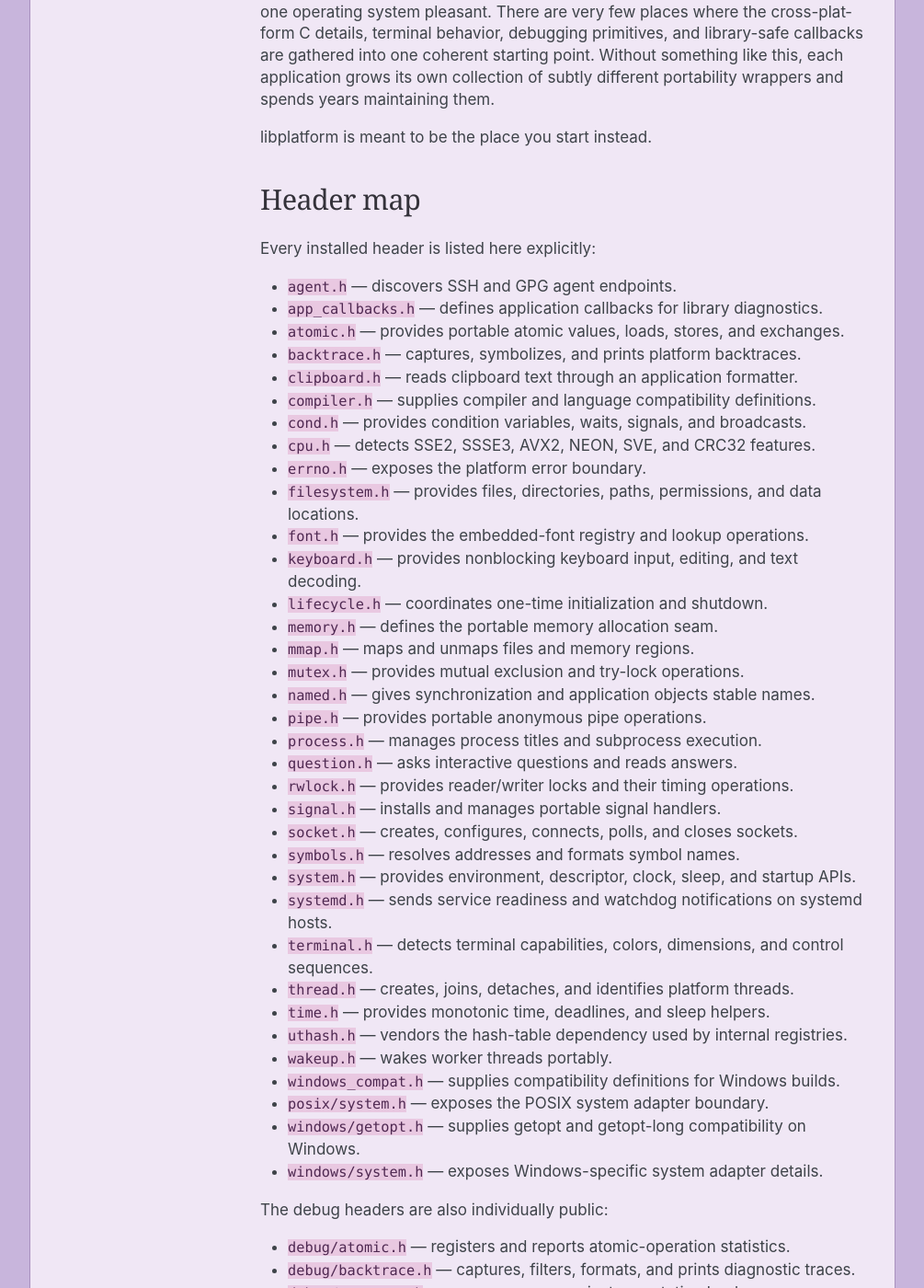
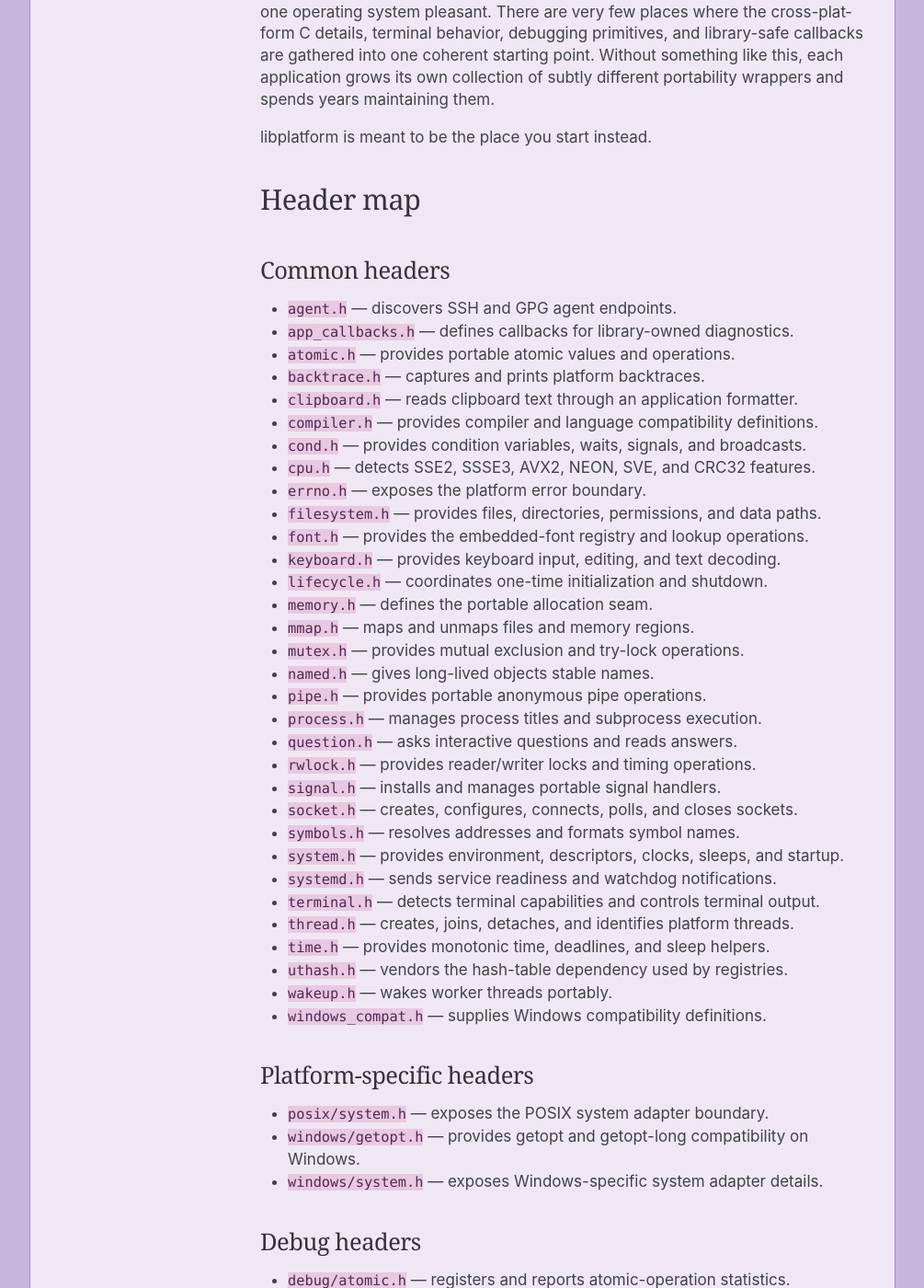
Before and after one commit to zfogg/libplatform, a Sphinx documentation site: the page built from docs/index.md, in a window 1280 px wide and 1400 px high, scrolled down 2139 px. Shown: the whole window at 92% size, without its empty margins (138-1143 px from the left). Built offline with Sphinx 7.4.7, drawn with Linux system fonts in a browser that asks for light colours; some of the changed text lies outside the part shown.

Commit message:
docs: centralize header inventory generation

```diff
--- a/docs/index.md
+++ b/docs/index.md
@@ -93,50 +93,53 @@ libplatform is meant to be the place you start instead.
 
 ## Header map
 
-Every installed header is listed here explicitly:
+### Common headers
 
 - `agent.h` — discovers SSH and GPG agent endpoints.
-- `app_callbacks.h` — defines application callbacks for library diagnostics.
-- `atomic.h` — provides portable atomic values, loads, stores, and exchanges.
-- `backtrace.h` — captures, symbolizes, and prints platform backtraces.
+- `app_callbacks.h` — defines callbacks for library-owned diagnostics.
+- `atomic.h` — provides portable atomic values and operations.
+- `backtrace.h` — captures and prints platform backtraces.
 - `clipboard.h` — reads clipboard text through an application formatter.
-- `compiler.h` — supplies compiler and language compatibility definitions.
+- `compiler.h` — provides compiler and language compatibility definitions.
 - `cond.h` — provides condition variables, waits, signals, and broadcasts.
 - `cpu.h` — detects SSE2, SSSE3, AVX2, NEON, SVE, and CRC32 features.
 - `errno.h` — exposes the platform error boundary.
-- `filesystem.h` — provides files, directories, paths, permissions, and data locations.
+- `filesystem.h` — provides files, directories, permissions, and data paths.
 - `font.h` — provides the embedded-font registry and lookup operations.
-- `keyboard.h` — provides nonblocking keyboard input, editing, and text decoding.
+- `keyboard.h` — provides keyboard input, editing, and text decoding.
 - `lifecycle.h` — coordinates one-time initialization and shutdown.
-- `memory.h` — defines the portable memory allocation seam.
+- `memory.h` — defines the portable allocation seam.
 - `mmap.h` — maps and unmaps files and memory regions.
 - `mutex.h` — provides mutual exclusion and try-lock operations.
-- `named.h` — gives synchronization and application objects stable names.
+- `named.h` — gives long-lived objects stable names.
 - `pipe.h` — provides portable anonymous pipe operations.
 - `process.h` — manages process titles and subprocess execution.
 - `question.h` — asks interactive questions and reads answers.
-- `rwlock.h` — provides reader/writer locks and their timing operations.
+- `rwlock.h` — provides reader/writer locks and timing operations.
 - `signal.h` — installs and manages portable signal handlers.
 - `socket.h` — creates, configures, connects, polls, and closes sockets.
 - `symbols.h` — resolves addresses and formats symbol names.
-- `system.h` — provides environment, descriptor, clock, sleep, and startup APIs.
-- `systemd.h` — sends service readiness and watchdog notifications on systemd hosts.
-- `terminal.h` — detects terminal capabilities, colors, dimensions, and control sequences.
+- `system.h` — provides environment, descriptors, clocks, sleeps, and startup.
+- `systemd.h` — sends service readiness and watchdog notifications.
+- `terminal.h` — detects terminal capabilities and controls terminal output.
 - `thread.h` — creates, joins, detaches, and identifies platform threads.
 - `time.h` — provides monotonic time, deadlines, and sleep helpers.
-- `uthash.h` — vendors the hash-table dependency used by internal registries.
+- `uthash.h` — vendors the hash-table dependency used by registries.
 - `wakeup.h` — wakes worker threads portably.
-- `windows_compat.h` — supplies compatibility definitions for Windows builds.
+- `windows_compat.h` — supplies Windows compatibility definitions.
+
+### Platform-specific headers
+
 - `posix/system.h` — exposes the POSIX system adapter boundary.
-- `windows/getopt.h` — supplies getopt and getopt-long compatibility on Windows.
+- `windows/getopt.h` — provides getopt and getopt-long compatibility on Windows.
 - `windows/system.h` — exposes Windows-specific system adapter details.
 
-The debug headers are also individually public:
+### Debug headers
 
 - `debug/atomic.h` — registers and reports atomic-operation statistics.
 - `debug/backtrace.h` — captures, filters, formats, and prints diagnostic traces.
 - `debug/coverage.h` — exposes coverage instrumentation hooks.
-- `debug/debug_helpers.h` — shares initialization and diagnostic helper routines.
+- `debug/debug_helpers.h` — provides shared initialization and debug helpers.
 - `debug/errno.h` — reports debug error and errno state.
 - `debug/helpers.h` — provides common debug formatting and callback helpers.
 - `debug/memory.h` — tracks allocations, frees, peaks, and live blocks.
--- /dev/null
+++ b/docs/sync_header_inventory.py
@@ -0,0 +1,27 @@
+"""Keep the docs homepage header list synchronized with README.md."""
+
+from pathlib import Path
+
+
+ROOT = Path(__file__).resolve().parents[1]
+README = ROOT / "README.md"
+DOCS_INDEX = ROOT / "docs" / "index.md"
+
+
+def main() -> None:
+    readme = README.read_text(encoding="utf-8")
+    start = readme.index("### Common headers")
+    end = readme.index("The common files own", start)
+    inventory = readme[start:end].strip()
+
+    index = DOCS_INDEX.read_text(encoding="utf-8")
+    marker = "## Header map"
+    index_start = index.index(marker)
+    DOCS_INDEX.write_text(
+        index[:index_start] + marker + "\n\n" + inventory + "\n",
+        encoding="utf-8",
+    )
+
+
+if __name__ == "__main__":
+    main()
```
Also changed, not shown: 2 other files.
